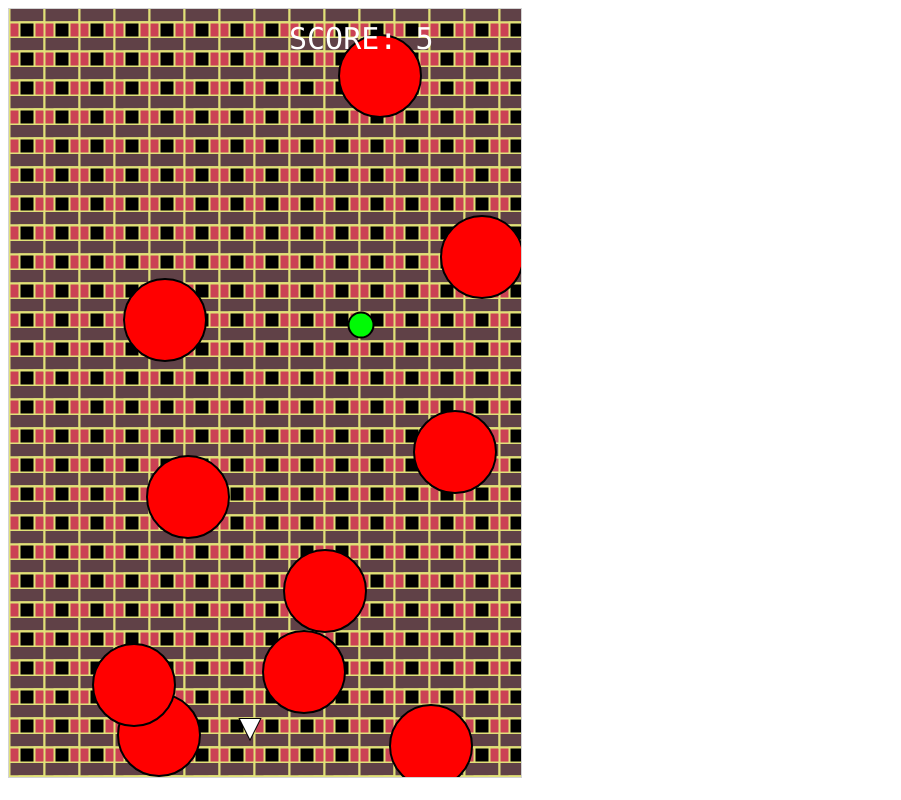
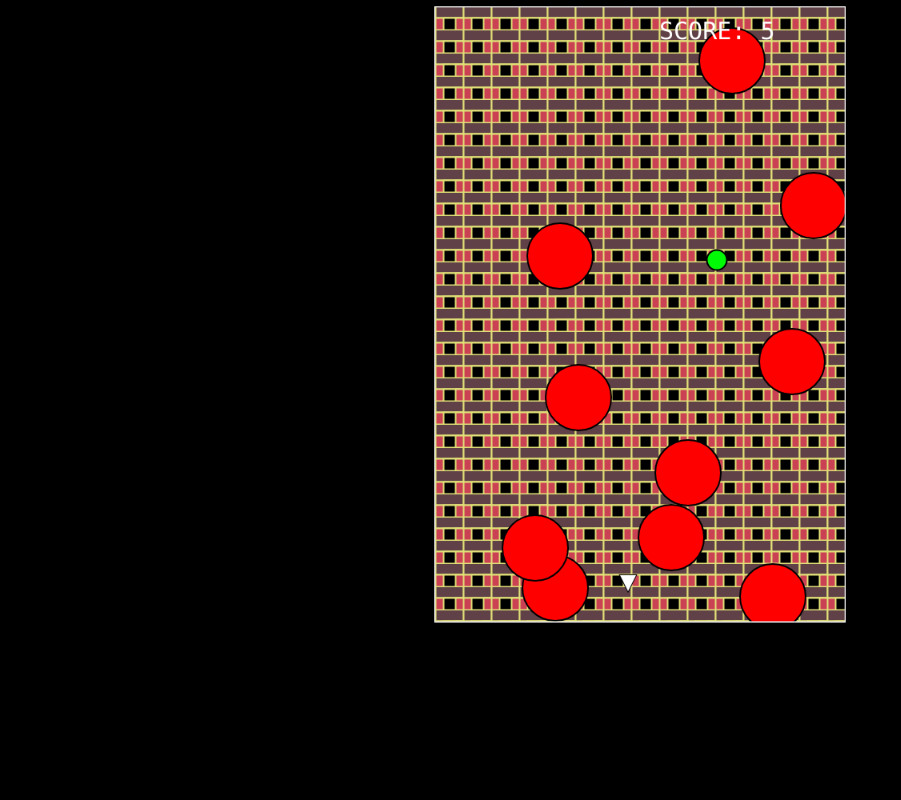
Before and after one commit to happy32x/PaperPlaneGame, a plain HTML site: page index.html in a window 1280 px wide. Shown: the whole page, without its empty margins (0-901 px from the left). Drawn offline with Linux system fonts and the light colour scheme.

Commit message:
news assets to be more pro

```diff
--- a/index.html
+++ b/index.html
@@ -1,8 +1,18 @@
 <!DOCTYPE html>
 <html>
 <head>
+    <link rel="shortcut icon" href="assets/img/brick.bmp" />
     <meta name="viewport" content="width=device-width, initial-scale=1.0"/>
     <style>
+    html {
+        text-align: center;
+        background-color: #000000;
+        zoom: -1;
+        transform: scale(0.8);
+        transform-origin: center 0;
+        -moz-transform: scale(0.8);
+        -moz-transform-origin: center 0;
+    }
     canvas {
         border:1px solid #d3d3d3;
         background-color: #f1f1f1;
```
Also changed, not shown: assets/img/preview.bmp (added), 1 other file. Lines whose indentation alone changed are shown as unchanged.
